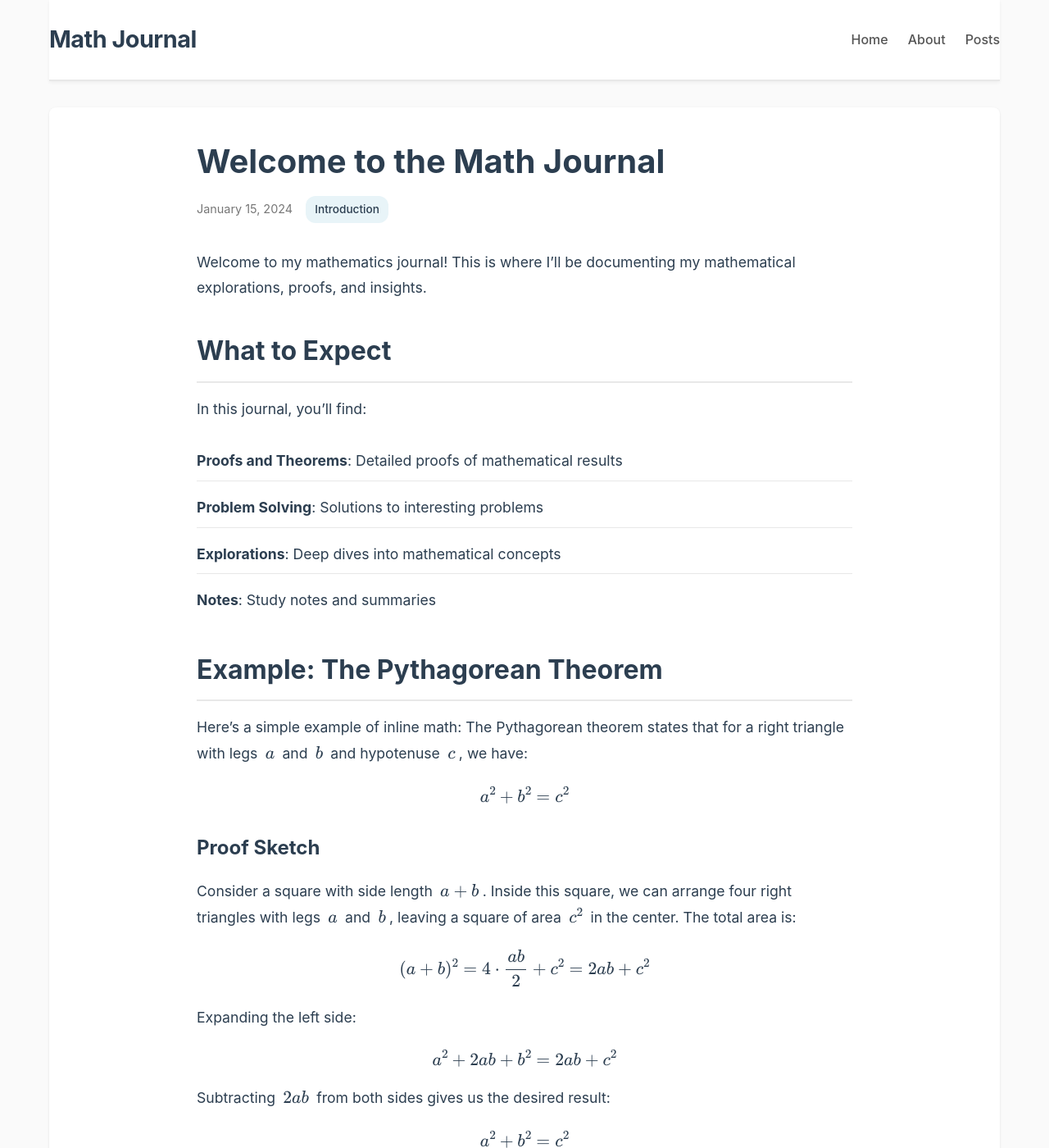
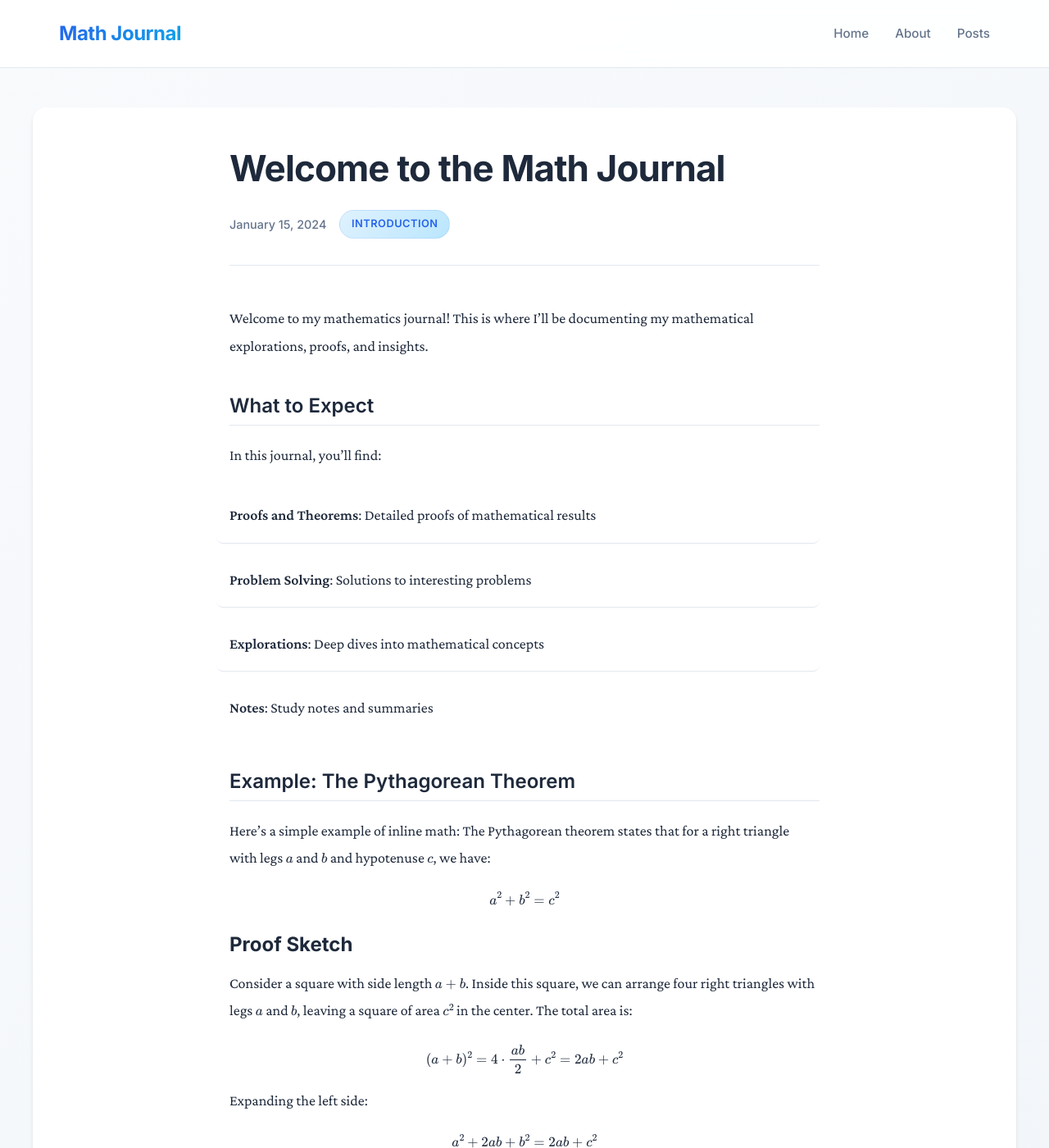
Before and after one commit to gmollo/math-journal, a Jekyll site: the page built from _posts/2024-01-15-welcome.md, in a window 1280 px wide and 1400 px high. Shown: the whole window at 82% size. Built offline with Jekyll 4.4.1, drawn with Linux system fonts in a browser that asks for light colours.

Commit message:
Complete redesign: modern, professional, clean aesthetic with better typography

```diff
--- a/assets/css/style.css
+++ b/assets/css/style.css
@@ -1,3 +1,6 @@
+/* Import Google Fonts for better typography */
+@import url('https://fonts.googleapis.com/css2?family=Inter:wght@300;400;500;600;700&family=Crimson+Pro:wght@400;600&display=swap');
+
 /* Reset and base styles */
 * {
   margin: 0;
@@ -5,23 +8,45 @@
   box-sizing: border-box;
 }
 
+:root {
+  --primary-color: #2563eb;
+  --primary-hover: #1d4ed8;
+  --text-primary: #1e293b;
+  --text-secondary: #64748b;
+  --text-muted: #94a3b8;
+  --bg-primary: #ffffff;
+  --bg-secondary: #f8fafc;
+  --bg-tertiary: #f1f5f9;
+  --border-color: #e2e8f0;
+  --accent-color: #0ea5e9;
+  --code-bg: #1e293b;
+  --shadow-sm: 0 1px 2px 0 rgba(0, 0, 0, 0.05);
+  --shadow-md: 0 4px 6px -1px rgba(0, 0, 0, 0.1), 0 2px 4px -1px rgba(0, 0, 0, 0.06);
+  --shadow-lg: 0 10px 15px -3px rgba(0, 0, 0, 0.1), 0 4px 6px -2px rgba(0, 0, 0, 0.05);
+}
+
 body {
-  font-family: -apple-system, BlinkMacSystemFont, "Segoe UI", Roboto, "Helvetica Neue", Arial, sans-serif;
-  line-height: 1.7;
-  color: #2c3e50;
-  background-color: #fafafa;
-  max-width: 1200px;
-  margin: 0 auto;
-  padding: 0 20px;
+  font-family: 'Inter', -apple-system, BlinkMacSystemFont, "Segoe UI", Roboto, sans-serif;
+  line-height: 1.75;
+  color: var(--text-primary);
+  background: linear-gradient(135deg, #f8fafc 0%, #f1f5f9 100%);
+  min-height: 100vh;
+  font-size: 17px;
+  -webkit-font-smoothing: antialiased;
+  -moz-osx-font-smoothing: grayscale;
 }
 
 /* Header */
 .site-header {
-  background-color: #fff;
-  border-bottom: 2px solid #e8e8e8;
-  padding: 1.5rem 0;
-  margin-bottom: 2rem;
-  box-shadow: 0 2px 4px rgba(0,0,0,0.05);
+  background-color: var(--bg-primary);
+  border-bottom: 1px solid var(--border-color);
+  padding: 1.25rem 0;
+  margin-bottom: 3rem;
+  position: sticky;
+  top: 0;
+  z-index: 100;
+  backdrop-filter: blur(10px);
+  background-color: rgba(255, 255, 255, 0.9);
 }
 
 .site-header .wrapper {
@@ -29,108 +54,165 @@ body {
   justify-content: space-between;
   align-items: center;
   flex-wrap: wrap;
+  max-width: 1200px;
+  margin: 0 auto;
+  padding: 0 2rem;
 }
 
 .site-title {
-  font-size: 1.8rem;
+  font-size: 1.5rem;
   font-weight: 700;
   text-decoration: none;
-  color: #2c3e50;
-  letter-spacing: -0.5px;
+  color: var(--text-primary);
+  letter-spacing: -0.02em;
+  transition: color 0.2s ease;
+  background: linear-gradient(135deg, var(--primary-color) 0%, var(--accent-color) 100%);
+  -webkit-background-clip: text;
+  -webkit-text-fill-color: transparent;
+  background-clip: text;
 }
 
 .site-title:hover {
-  color: #3498db;
-  transition: color 0.2s ease;
+  opacity: 0.8;
 }
 
 .site-nav {
   display: flex;
-  gap: 1.5rem;
+  gap: 2rem;
+  align-items: center;
 }
 
 .page-link {
   text-decoration: none;
-  color: #555;
+  color: var(--text-secondary);
   font-weight: 500;
-  transition: color 0.2s;
+  font-size: 0.95rem;
+  transition: all 0.2s ease;
+  position: relative;
+  padding: 0.25rem 0;
+}
+
+.page-link::after {
+  content: '';
+  position: absolute;
+  bottom: 0;
+  left: 0;
+  width: 0;
+  height: 2px;
+  background: var(--primary-color);
+  transition: width 0.3s ease;
 }
 
 .page-link:hover {
-  color: #3498db;
+  color: var(--primary-color);
+}
+
+.page-link:hover::after {
+  width: 100%;
 }
 
 /* Main content */
 .page-content {
   min-height: 60vh;
-  margin-bottom: 3rem;
-  background-color: #fff;
-  padding: 2rem;
-  border-radius: 8px;
-  box-shadow: 0 1px 3px rgba(0,0,0,0.1);
+  margin-bottom: 4rem;
+  background-color: var(--bg-primary);
+  padding: 3rem;
+  border-radius: 16px;
+  box-shadow: var(--shadow-md);
+  max-width: 1200px;
+  margin-left: auto;
+  margin-right: auto;
 }
 
 /* Posts */
 .post {
-  max-width: 800px;
+  max-width: 720px;
   margin: 0 auto;
 }
 
 .post-header {
-  margin-bottom: 2rem;
+  margin-bottom: 3rem;
+  padding-bottom: 2rem;
+  border-bottom: 1px solid var(--border-color);
 }
 
 .post-title {
-  font-size: 2.5rem;
-  margin-bottom: 0.5rem;
-  color: #2c3e50;
+  font-size: 2.75rem;
+  font-weight: 700;
+  margin-bottom: 1rem;
+  color: var(--text-primary);
+  line-height: 1.2;
+  letter-spacing: -0.02em;
+  font-family: 'Inter', sans-serif;
 }
 
 .post-meta {
-  color: #777;
+  color: var(--text-secondary);
   font-size: 0.9rem;
   display: flex;
   align-items: center;
   gap: 1rem;
   flex-wrap: wrap;
+  font-weight: 500;
 }
 
 .post-categories {
   display: flex;
   gap: 0.5rem;
+  flex-wrap: wrap;
 }
 
 .category-tag {
-  background-color: #e8f4f8;
-  color: #2c3e50;
-  padding: 0.3rem 0.7rem;
-  border-radius: 12px;
-  font-size: 0.85rem;
-  font-weight: 500;
+  background: linear-gradient(135deg, #e0f2fe 0%, #bae6fd 100%);
+  color: var(--primary-color);
+  padding: 0.35rem 0.85rem;
+  border-radius: 20px;
+  font-size: 0.8rem;
+  font-weight: 600;
+  text-transform: uppercase;
+  letter-spacing: 0.5px;
+  border: 1px solid rgba(37, 99, 235, 0.1);
 }
 
 .post-content {
-  font-size: 1.1rem;
-  line-height: 1.8;
+  font-size: 1.125rem;
+  line-height: 1.85;
+  color: var(--text-primary);
+  font-family: 'Crimson Pro', Georgia, serif;
 }
 
 .post-content h1,
 .post-content h2,
 .post-content h3,
 .post-content h4 {
-  margin-top: 2rem;
+  margin-top: 2.5rem;
   margin-bottom: 1rem;
-  color: #2c3e50;
+  color: var(--text-primary);
+  font-family: 'Inter', sans-serif;
+  font-weight: 700;
+  line-height: 1.3;
+}
+
+.post-content h1 {
+  font-size: 2.25rem;
+  border-bottom: 2px solid var(--border-color);
+  padding-bottom: 0.75rem;
 }
 
 .post-content h2 {
-  font-size: 2rem;
-  border-bottom: 2px solid #e8e8e8;
+  font-size: 1.875rem;
+  border-bottom: 1px solid var(--border-color);
   padding-bottom: 0.5rem;
+  margin-top: 2.5rem;
 }
 
 .post-content h3 {
   font-size: 1.5rem;
+  margin-top: 2rem;
+}
+
+.post-content h4 {
+  font-size: 1.25rem;
 }
 
 .post-content p {
@@ -144,94 +226,106 @@ body {
 }
 
 .post-content li {
-  margin-bottom: 0.5rem;
+  margin-bottom: 0.75rem;
 }
 
 .post-content code {
-  background-color: #f4f4f4;
-  padding: 0.2rem 0.4rem;
-  border-radius: 3px;
+  background-color: var(--bg-tertiary);
+  padding: 0.2rem 0.5rem;
+  border-radius: 4px;
   font-family: 'SF Mono', 'Monaco', 'Inconsolata', 'Fira Code', 'Courier New', monospace;
   font-size: 0.9em;
-  color: #e83e8c;
+  color: #dc2626;
+  font-weight: 500;
+  border: 1px solid var(--border-color);
 }
 
 .post-content pre {
-  background-color: #2d2d2d;
-  color: #f8f8f2;
-  padding: 1.5rem;
-  border-radius: 8px;
+  background: var(--code-bg);
+  color: #e2e8f0;
+  padding: 1.75rem;
+  border-radius: 12px;
   overflow-x: auto;
-  margin-bottom: 1.5rem;
-  box-shadow: 0 2px 8px rgba(0,0,0,0.1);
+  margin: 2rem 0;
+  box-shadow: var(--shadow-lg);
+  border: 1px solid rgba(0, 0, 0, 0.1);
 }
 
 .post-content pre code {
   background-color: transparent;
   padding: 0;
   color: inherit;
-}
-
-.post-content pre code {
-  background-color: transparent;
-  padding: 0;
+  border: none;
+  font-weight: 400;
 }
 
 .post-content blockquote {
-  border-left: 4px solid #3498db;
-  padding: 1rem 1.5rem;
-  margin: 1.5rem 0;
-  background-color: #f8f9fa;
-  border-radius: 4px;
-  color: #555;
+  border-left: 4px solid var(--primary-color);
+  padding: 1.25rem 1.75rem;
+  margin: 2rem 0;
+  background: linear-gradient(90deg, rgba(37, 99, 235, 0.05) 0%, transparent 100%);
+  border-radius: 0 8px 8px 0;
+  color: var(--text-secondary);
   font-style: italic;
+  font-size: 1.05rem;
 }
 
 .post-content a {
-  color: #3498db;
+  color: var(--primary-color);
   text-decoration: none;
   border-bottom: 1px solid transparent;
-  transition: border-color 0.2s;
+  transition: all 0.2s ease;
+  font-weight: 500;
 }
 
 .post-content a:hover {
-  border-bottom-color: #3498db;
+  border-bottom-color: var(--primary-color);
+  color: var(--primary-hover);
 }
 
 /* Math rendering */
 .MathJax {
-  font-size: 1.1em;
+  font-size: 1.15em;
 }
 
-/* Display math should have some spacing */
 .post-content .MathJax-display {
-  margin: 1.5em 0;
-  padding: 0.5em 0;
+  margin: 2em 0;
+  padding: 1em 0;
+  overflow-x: auto;
 }
 
-/* Inline math styling */
-.post-content .MathJax {
-  padding: 0 0.2em;
+.post-content .MathJax-display > .MathJax {
+  display: inline-block;
 }
 
 /* Post navigation */
 .post-navigation {
   display: flex;
   justify-content: space-between;
-  margin-top: 3rem;
+  margin-top: 4rem;
   padding-top: 2rem;
-  border-top: 2px solid #e8e8e8;
+  border-top: 1px solid var(--border-color);
+  gap: 2rem;
 }
 
 .post-nav-link {
   text-decoration: none;
-  color: #3498db;
-  font-weight: 500;
+  color: var(--primary-color);
+  font-weight: 600;
   max-width: 45%;
+  transition: all 0.2s ease;
+  padding: 0.75rem 1rem;
+  border-radius: 8px;
+  background: var(--bg-secondary);
 }
 
 .post-nav-link:hover {
-  text-decoration: underline;
+  background: var(--bg-tertiary);
+  transform: translateX(2px);
+}
+
+.post-nav-link.prev:hover {
+  transform: translateX(-2px);
 }
 
 /* Page styles */
@@ -241,9 +335,12 @@ body {
 }
 
 .page-title {
-  font-size: 2.5rem;
+  font-size: 2.75rem;
+  font-weight: 700;
   margin-bottom: 2rem;
-  color: #2c3e50;
+  color: var(--text-primary);
+  letter-spacing: -0.02em;
+  line-height: 1.2;
 }
 
 .page-content ul {
@@ -252,8 +349,16 @@ body {
 }
 
 .page-content ul li {
-  padding: 0.5rem 0;
-  border-bottom: 1px solid #e8e8e8;
+  padding: 1rem 0;
+  border-bottom: 1px solid var(--border-color);
+  transition: background 0.2s ease;
+  padding-left: 1rem;
+  margin-left: -1rem;
+  border-radius: 8px;
+}
+
+.page-content ul li:hover {
+  background: var(--bg-secondary);
 }
 
 .page-content ul li:last-child {
@@ -261,14 +366,15 @@ body {
 }
 
 .page-content ul li a {
-  color: #2c3e50;
+  color: var(--text-primary);
   text-decoration: none;
-  font-weight: 500;
+  font-weight: 600;
   transition: color 0.2s;
+  font-size: 1.1rem;
 }
 
 .page-content ul li a:hover {
-  color: #3498db;
+  color: var(--primary-color);
 }
 
 /* Posts list */
@@ -278,61 +384,106 @@ body {
 }
 
 .posts-list li {
-  margin-bottom: 2rem;
-  padding-bottom: 2rem;
-  border-bottom: 1px solid #e8e8e8;
+  margin-bottom: 2.5rem;
+  padding-bottom: 2.5rem;
+  border-bottom: 1px solid var(--border-color);
+  transition: transform 0.2s ease;
 }
 
 .posts-list li:last-child {
   border-bottom: none;
+  margin-bottom: 0;
+  padding-bottom: 0;
+}
+
+.posts-list li:hover {
+  transform: translateX(4px);
 }
 
 .post-link {
   font-size: 1.5rem;
   text-decoration: none;
-  color: #2c3e50;
-  font-weight: 600;
+  color: var(--text-primary);
+  font-weight: 700;
   display: block;
-  margin-bottom: 0.5rem;
+  margin-bottom: 0.75rem;
+  transition: color 0.2s ease;
+  letter-spacing: -0.01em;
 }
 
 .post-link:hover {
-  color: #3498db;
+  color: var(--primary-color);
 }
 
 .post-excerpt {
-  color: #666;
+  color: var(--text-secondary);
   margin-top: 0.5rem;
+  font-size: 1rem;
+  line-height: 1.6;
 }
 
 /* Footer */
 .site-footer {
-  background-color: #fff;
-  border-top: 2px solid #e8e8e8;
-  padding: 2rem 0;
-  margin-top: 3rem;
+  background-color: var(--bg-primary);
+  border-top: 1px solid var(--border-color);
+  padding: 3rem 0;
+  margin-top: 4rem;
   text-align: center;
-  color: #777;
+  color: var(--text-muted);
   font-size: 0.9rem;
-  border-radius: 8px 8px 0 0;
+  border-radius: 16px 16px 0 0;
+}
+
+/* Home page specific */
+.page-content h1 {
+  font-size: 2.75rem;
+  font-weight: 700;
+  margin-bottom: 1.5rem;
+  color: var(--text-primary);
+  letter-spacing: -0.02em;
+  font-family: 'Inter', sans-serif;
+}
+
+.page-content h2 {
+  font-size: 1.5rem;
+  font-weight: 600;
+  margin-top: 2.5rem;
+  margin-bottom: 1.25rem;
+  color: var(--text-primary);
+  font-family: 'Inter', sans-serif;
 }
 
 /* Responsive */
 @media (max-width: 768px) {
+  body {
+    font-size: 16px;
+    padding: 0 1rem;
+  }
+
   .site-header .wrapper {
     flex-direction: column;
     align-items: flex-start;
+    padding: 0 1rem;
   }
 
   .site-nav {
     margin-top: 1rem;
-    flex-direction: column;
-    gap: 0.5rem;
+    flex-direction: row;
+    gap: 1.5rem;
+  }
+
+  .page-content {
+    padding: 1.5rem;
+    border-radius: 12px;
   }
 
   .post-title,
   .page-title {
     font-size: 2rem;
+  }
+
+  .post-content {
+    font-size: 1.05rem;
   }
 
   .post-navigation {
@@ -344,3 +495,14 @@ body {
     max-width: 100%;
   }
 }
+
+/* Smooth scrolling */
+html {
+  scroll-behavior: smooth;
+}
+
+/* Selection */
+::selection {
+  background-color: rgba(37, 99, 235, 0.2);
+  color: var(--text-primary);
+}
```
